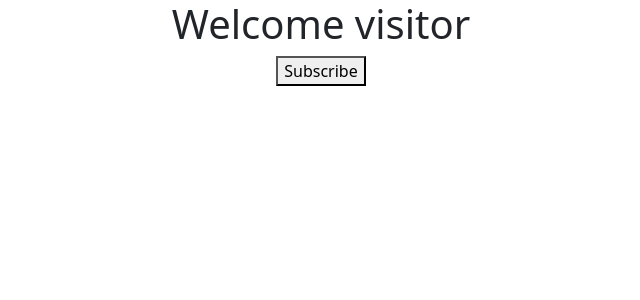
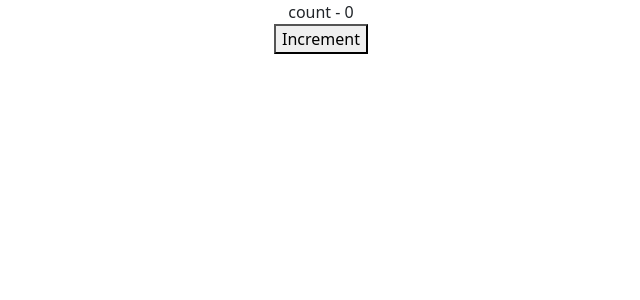
Before and after one commit to ihesinuloisreal/100DaysOfCode, a React (Create React App) app: page / in a window 1280 px wide. Shown: the top 300 px of the page, without its empty margins (319-959 px from the left). Built offline with nearby package versions, Linux system fonts and the light colour scheme.

Commit message:
Day 2 of 100

```diff
--- a/src/App.js
+++ b/src/App.js
@@ -1,10 +1,12 @@
-import Message from "./Component/Message";
+// import Message from "./Component/Message";
+import Counter from "./Component/Counter";
 import './App.css'
 
 function App() {
   return (
     <div className="App">
-      <Message/>
+      {/* <Message/> */}
+      <Counter/>
     </div>
   );
 }
--- /dev/null
+++ b/src/Component/Counter.js
@@ -0,0 +1,37 @@
+import React, { Component } from 'react'
+
+class Counter extends Component {
+    constructor(props){
+        super(props)
+        this.state = {
+            count: 0
+        }
+    }
+    increment() {
+        // this.setState({
+        // count: this.state.count + 1
+        // },
+        // () => ('Callback value', console.log(this.state.count)))
+
+        this.setState((prevState) => ({
+            count: prevState.count + 1
+        }))
+    }
+    incrementFive(){
+        this.increment()
+        this.increment()
+        this.increment()
+        this.increment()
+        this.increment()
+    }
+    render() {
+        return (
+        <div>
+            <div>count - {this.state.count}</div>
+            <button onClick={()=>this.incrementFive()}>Increment</button>
+        </div>
+        )
+  }
+}
+
+export default Counter
```
Also changed, not shown: 1 other file (tests, documents, lock files or other folders).
